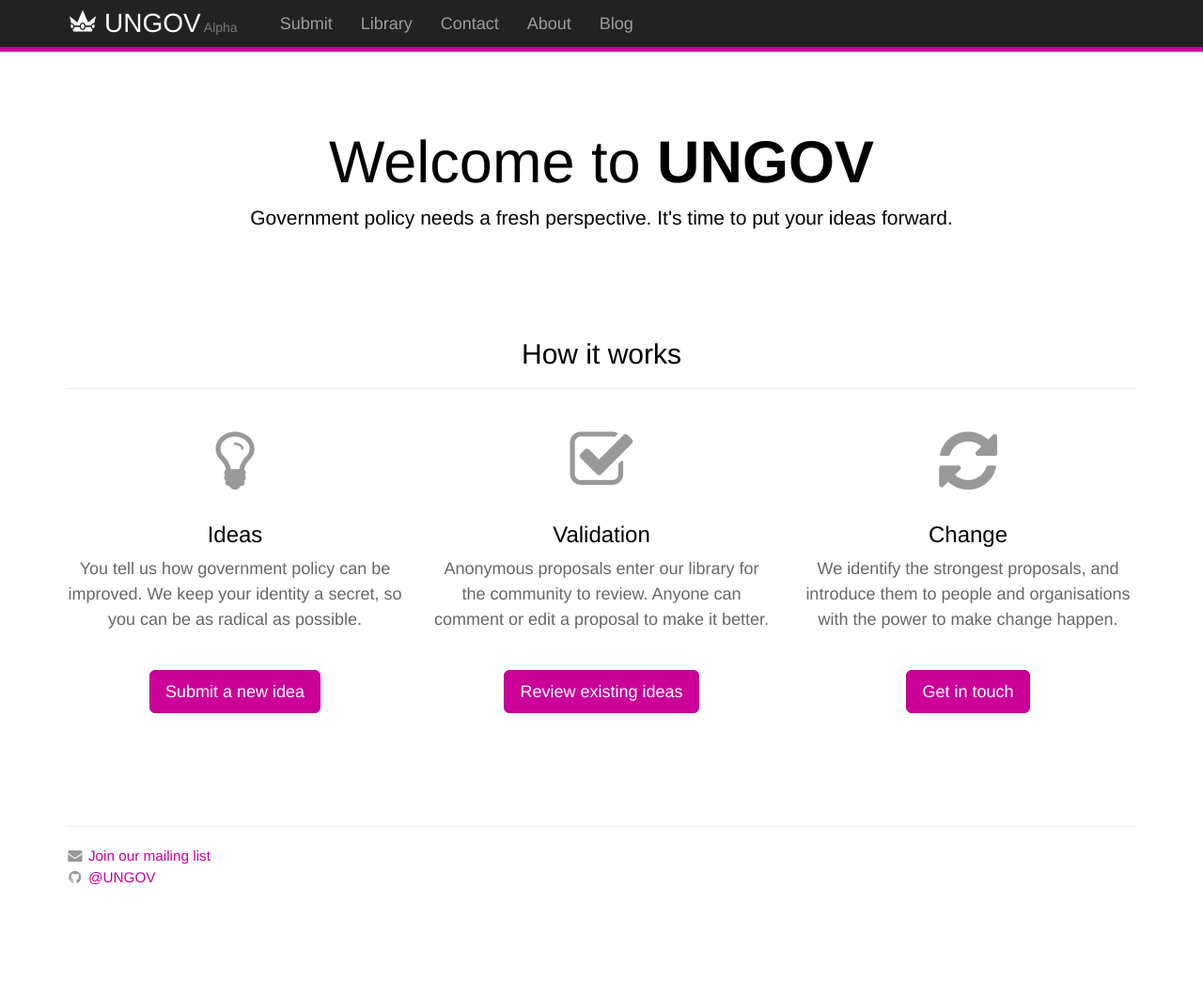
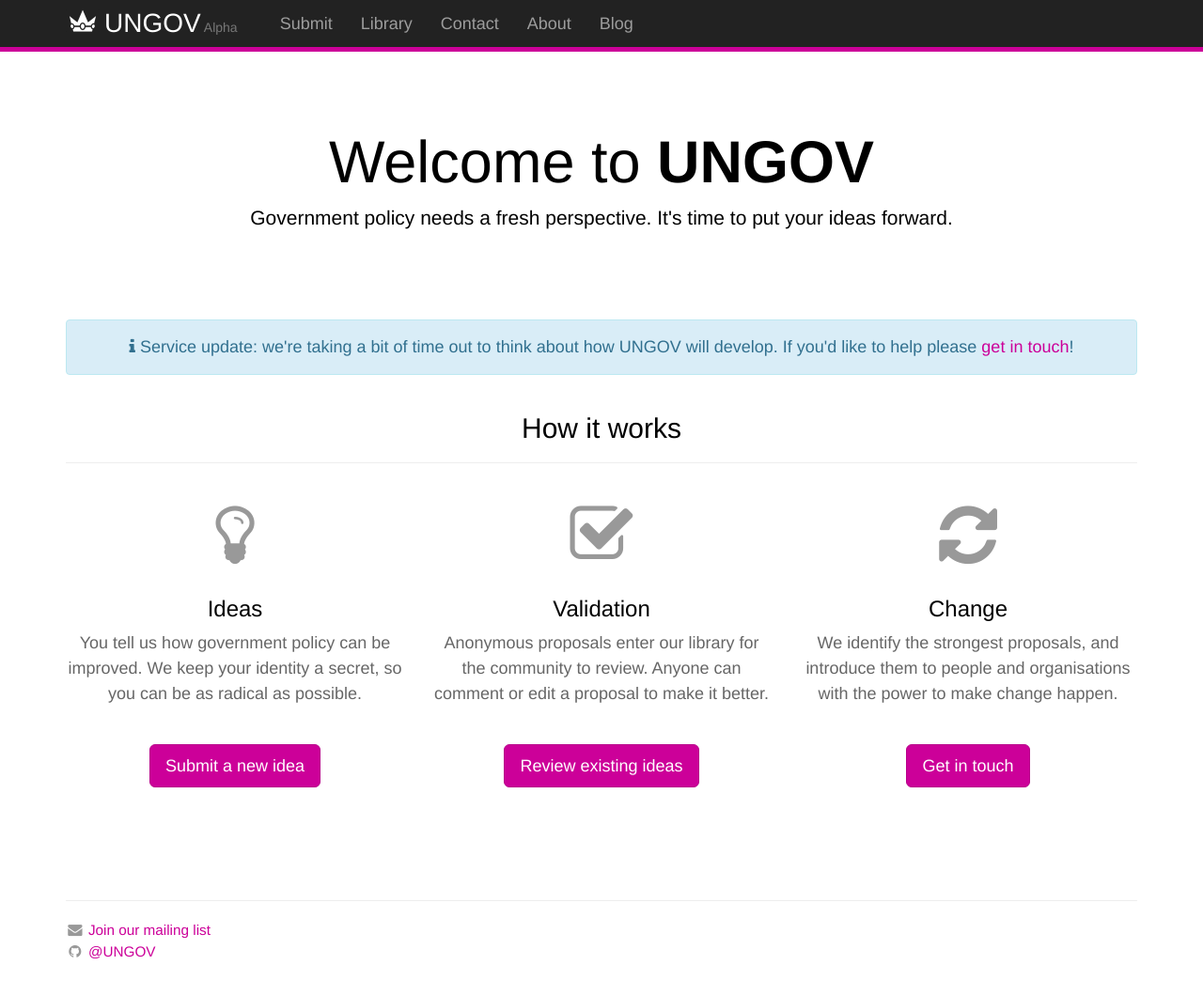
Before and after one commit to ungov/ungov.github.io, a Jekyll site: the page built from index.html, in a window 1280 px wide and 1065 px high. Shown: the top 1060 px of the window at 94% size. Built offline with Jekyll 4.4.1, drawn with Linux system fonts in a browser that asks for light colours; nearby versions of some CDN libraries.

Commit message:
Update index.html

```diff
--- a/index.html
+++ b/index.html
@@ -15,6 +15,12 @@ layout: front
 
 
 <div class="container">
+  <div class="row">
+    <div class="col-md-12 text-center">
+      <div class="alert alert-info" role="alert"><i class="fa fa-info"></i> Service update: we're taking a bit of time out to think about how UNGOV will develop. If you'd like to help please <a href="/contact/">get in touch</a>!</div>
+    </div>
+  </div>
+
   <div class="row">
     <div class="col-md-12 text-center">
       <h2>How it works</h2>
```
